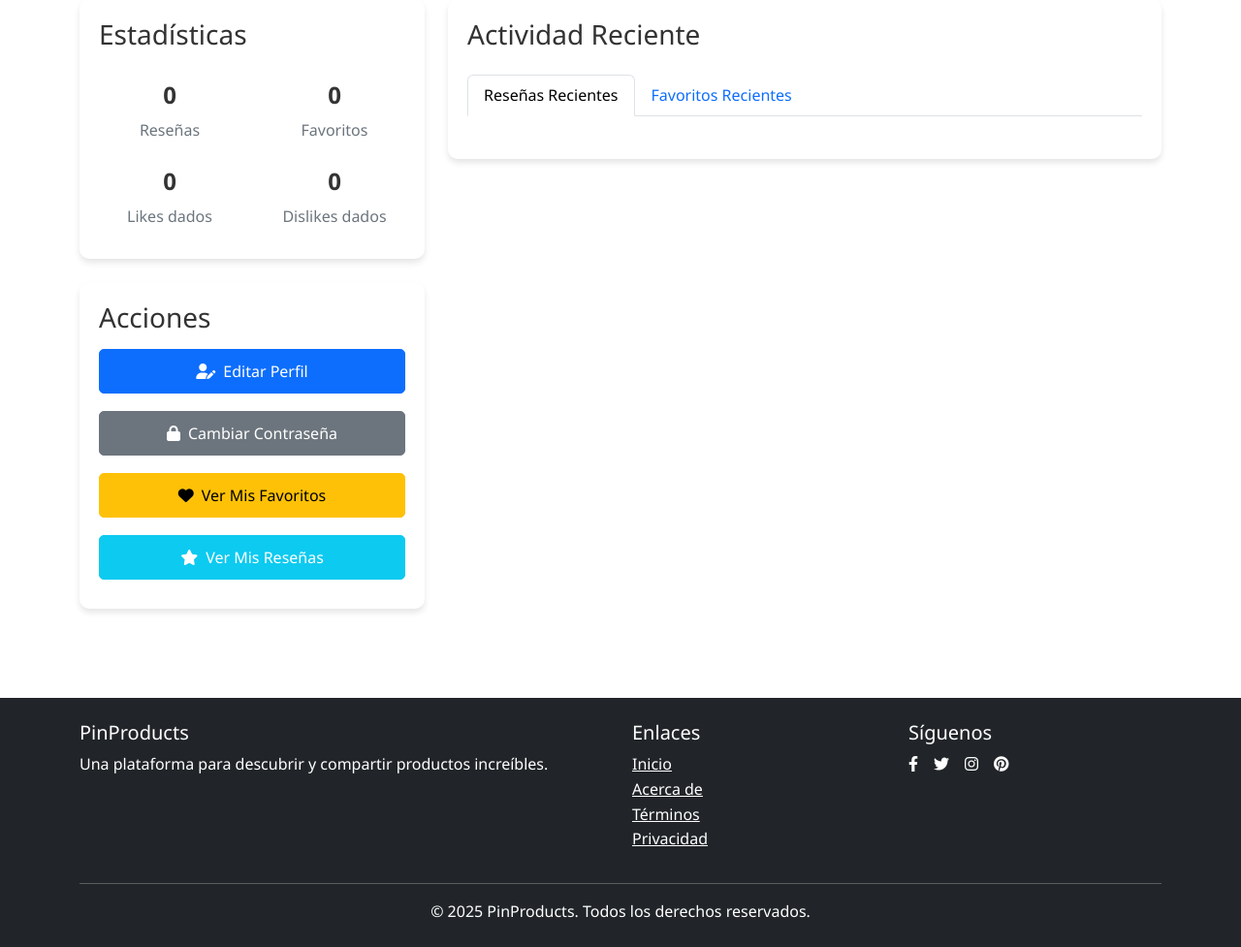
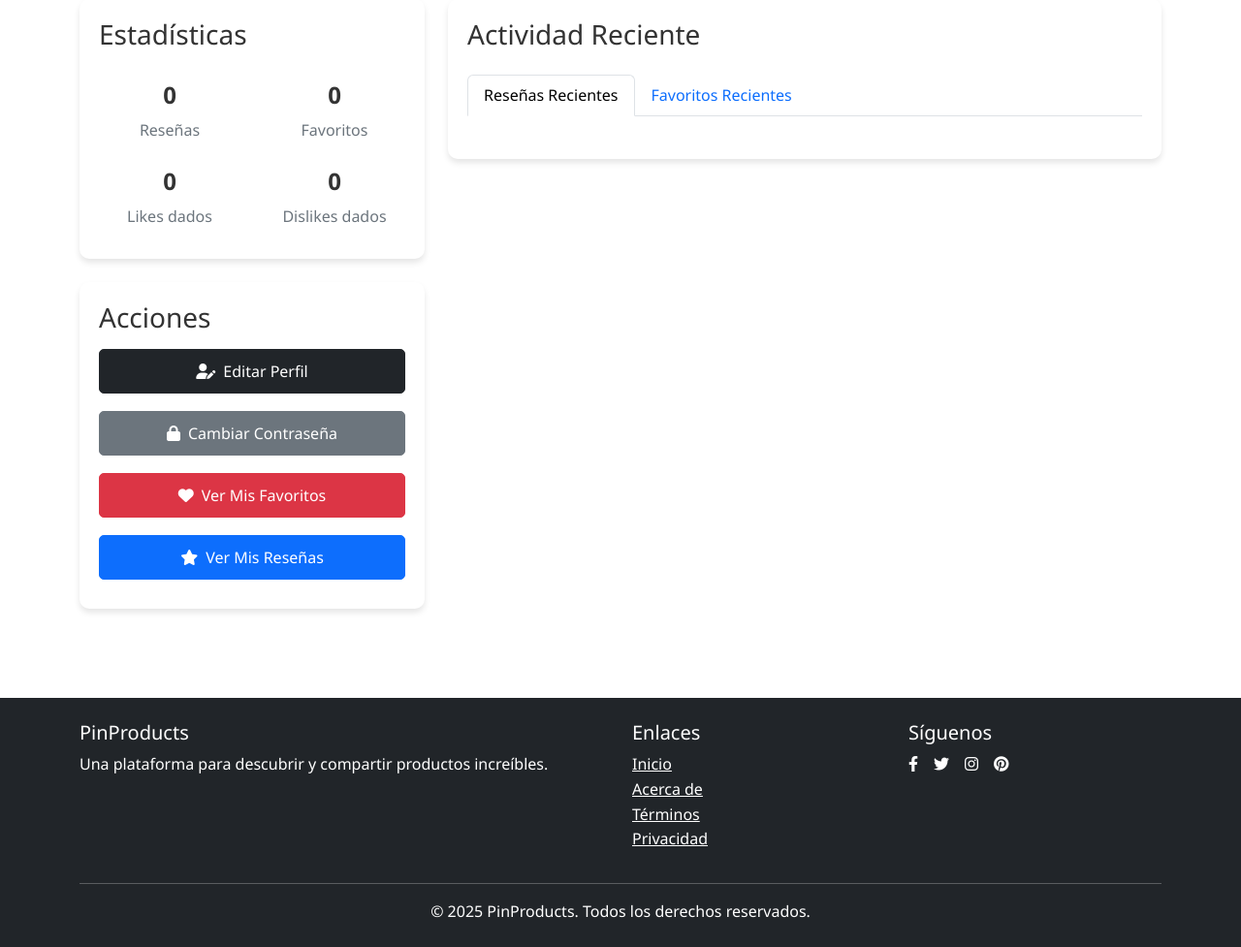
Before and after one commit to JuanJo0775/App-imagenes-productos-, a Flask app: page /perfil in a window 1280 px wide. Shown: the part 292-1269 px from the top of the page at 97% size. Run offline with Flask 3, Linux system fonts and the light colour scheme; the visitor is signed in with stand-in values (Sample User, id 1); data that the repository does not hold is empty.

Commit message:
cambiopeques

```diff
--- a/templates/productos/detalle.html
+++ b/templates/productos/detalle.html
@@ -70,11 +70,11 @@
     }
 
     .active-dislike {
-        color: #dc3545;
+        color: #000000;
     }
 
     .active-favorite {
-        color: #f8c01d;
+        color: #dc3545;
     }
 
     .ficha-tecnica {
--- a/templates/usuarios/perfil.html
+++ b/templates/usuarios/perfil.html
@@ -101,20 +101,21 @@
         <!-- Acciones -->
         <div class="profile-stats">
             <h3 class="mb-3">Acciones</h3>
-            <div class="d-grid gap-2">
-                <a href="{{ url_for('usuarios.editar_perfil') }}" class="btn btn-primary profile-action-btn">
+           <div class="d-grid gap-2">
+                <a href="{{ url_for('usuarios.editar_perfil') }}" class="btn btn-dark profile-action-btn">
                     <i class="fas fa-user-edit me-2"></i>Editar Perfil
                 </a>
                 <a href="{{ url_for('usuarios.cambiar_contrasena') }}" class="btn btn-secondary profile-action-btn">
                     <i class="fas fa-lock me-2"></i>Cambiar Contraseña
                 </a>
-                <a href="{{ url_for('usuarios.favoritos') }}" class="btn btn-warning profile-action-btn">
+                <a href="{{ url_for('usuarios.favoritos') }}" class="btn btn-danger profile-action-btn">
                     <i class="fas fa-heart me-2"></i>Ver Mis Favoritos
                 </a>
-                <a href="{{ url_for('usuarios.mis_resenas') }}" class="btn btn-info profile-action-btn text-white">
+                <a href="{{ url_for('usuarios.mis_resenas') }}" class="btn btn-primary profile-action-btn text-white">
                     <i class="fas fa-star me-2"></i>Ver Mis Reseñas
                 </a>
             </div>
+
         </div>
     </div>
 
```
